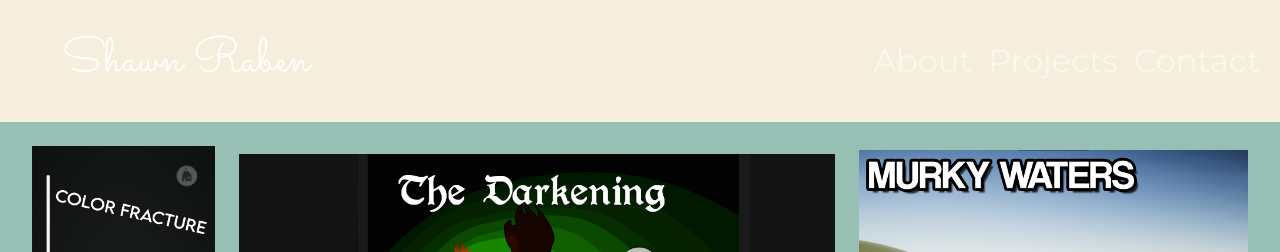
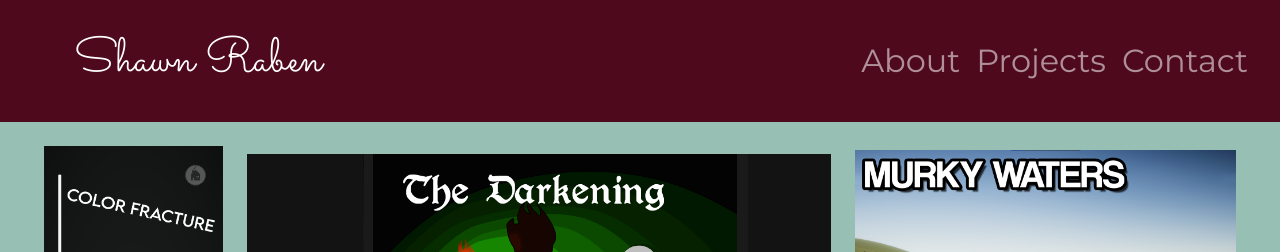
Before and after one commit to redmatter20/CV2, a plain HTML site: page projects.html in a window 1280 px wide. Shown: the top 252 px of the page. Drawn offline with nearby package versions, Linux system fonts and the light colour scheme; files whose address does not match are found by name.

Commit message:
Add files via upload
Fixed issue on project page

```diff
--- a/projects.html
+++ b/projects.html
@@ -4,11 +4,10 @@
     <meta charset="UTF-8">
     <meta http-equiv="X-UA-Compatible" content="IE=edge">
     <meta name="viewport" content="width=device-width, initial-scale=1.0">
-    <title>Shawn's Projects</title>
+    <title>Shawn's Projects'</title>
+    <link rel="stylesheet" href="https://stackpath.bootstrapcdn.com/bootstrap/5.0.0-alpha2/css/bootstrap.min.css" integrity="sha384-DhY6onE6f3zzKbjUPRc2hOzGAdEf4/Dz+WJwBvEYL/lkkIsI3ihufq9hk9K4lVoK" crossorigin="anonymous">
 
-    <link rel="icon" href="favicon (1).ico?v=2">
     <link href="https://cdn.jsdelivr.net/npm/bootstrap@5.1.3/dist/css/bootstrap.min.css" rel="stylesheet" integrity="sha384-1BmE4kWBq78iYhFldvKuhfTAU6auU8tT94WrHftjDbrCEXSU1oBoqyl2QvZ6jIW3" crossorigin="anonymous">
-    <link rel="stylesheet" href="CSS/styles.css">
     <!-- Production version Popper -->
     <script src="https://unpkg.com/@popperjs/core@2"></script>
     <script src="https://cdn.jsdelivr.net/npm/bootstrap@5.1.3/dist/js/bootstrap.bundle.min.js" integrity="sha384-ka7Sk0Gln4gmtz2MlQnikT1wXgYsOg+OMhuP+IlRH9sENBO0LRn5q+8nbTov4+1p" crossorigin="anonymous"></script>
@@ -16,20 +15,26 @@
     <script src="https://cdn.jsdelivr.net/npm/bootstrap@5.1.3/dist/js/bootstrap.min.js" integrity="sha384-QJHtvGhmr9XOIpI6YVutG+2QOK9T+ZnN4kzFN1RtK3zEFEIsxhlmWl5/YESvpZ13" crossorigin="anonymous"></script>
     <script src="https://stackpath.bootstrapcdn.com/bootstrap/5.0.0-alpha2/js/bootstrap.bundle.min.js" integrity="sha384-BOsAfwzjNJHrJ8cZidOg56tcQWfp6y72vEJ8xQ9w6Quywb24iOsW913URv1IS4GD" crossorigin="anonymous"></script>
 
+    <link rel="icon" href="favicon.ico?v=2">
     <link rel="preconnect" href="https://fonts.googleapis.com">
     <link rel="preconnect" href="https://fonts.gstatic.com" crossorigin>
+
+
     <link href="https://fonts.googleapis.com/css2?family=Montserrat&family=Sacramento&display=swap" rel="stylesheet">
 
+    <link rel="stylesheet" href="CSS/styles.css">
 </head>
 <body>
-    <section class ="header">
+    <section id ="title">
         <div class = "container-fluid">
     <!-- Nav Bar -->
             <nav class="navbar navbar-expand-lg navbar-dark">
+
                 <a href="index.html" class = "link"><h1 class = "header-name navbar-brand">Shawn Raben</h1></a>
+
                 <button class="navbar-toggler" type="button" data-toggle="collapse" data-target="#navbarSupportedContent" aria-controls="navbarSupportedContent" aria-expanded="false" aria-label="Toggle navigation">
                     <span class="navbar-toggler-icon"></span>
-                    </button>
+                </button>
 
                 <div class="collapse navbar-collapse" id="navbarSupportedContent">
                     <ul class="navbar-nav ms-auto">
```
